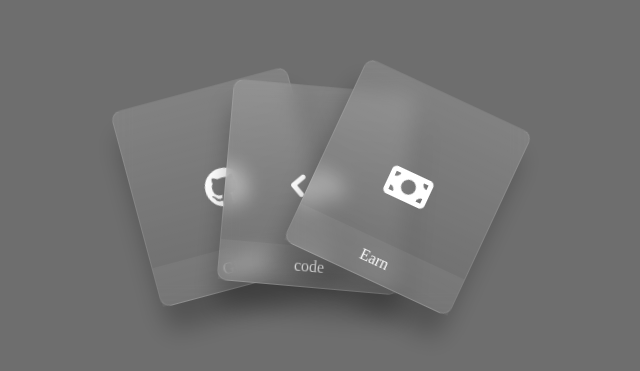
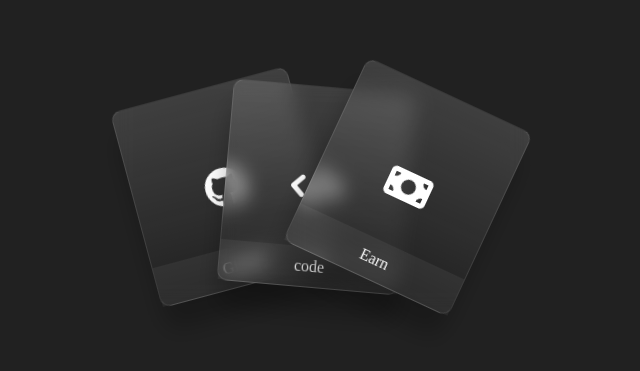
Before and after one commit to Noransaber/Designs, a plain HTML site: page haverable glass cards/index.html in a window 1280 px wide. Shown: the part 221-592 px from the top of the page, without its empty margins (324-964 px from the left). Drawn offline with Linux system fonts and the light colour scheme.

Commit message:
Changing the color

```diff
--- a/haverable glass cards/style.css
+++ b/haverable glass cards/style.css
@@ -3,7 +3,7 @@ body {
   justify-content: center;
   align-items: center;
   height: 100vh;
-  background-color: rgba(0, 0, 0, 0.57);
+  background-color: #212121;
 }
 .container {
   position: relative;
```
